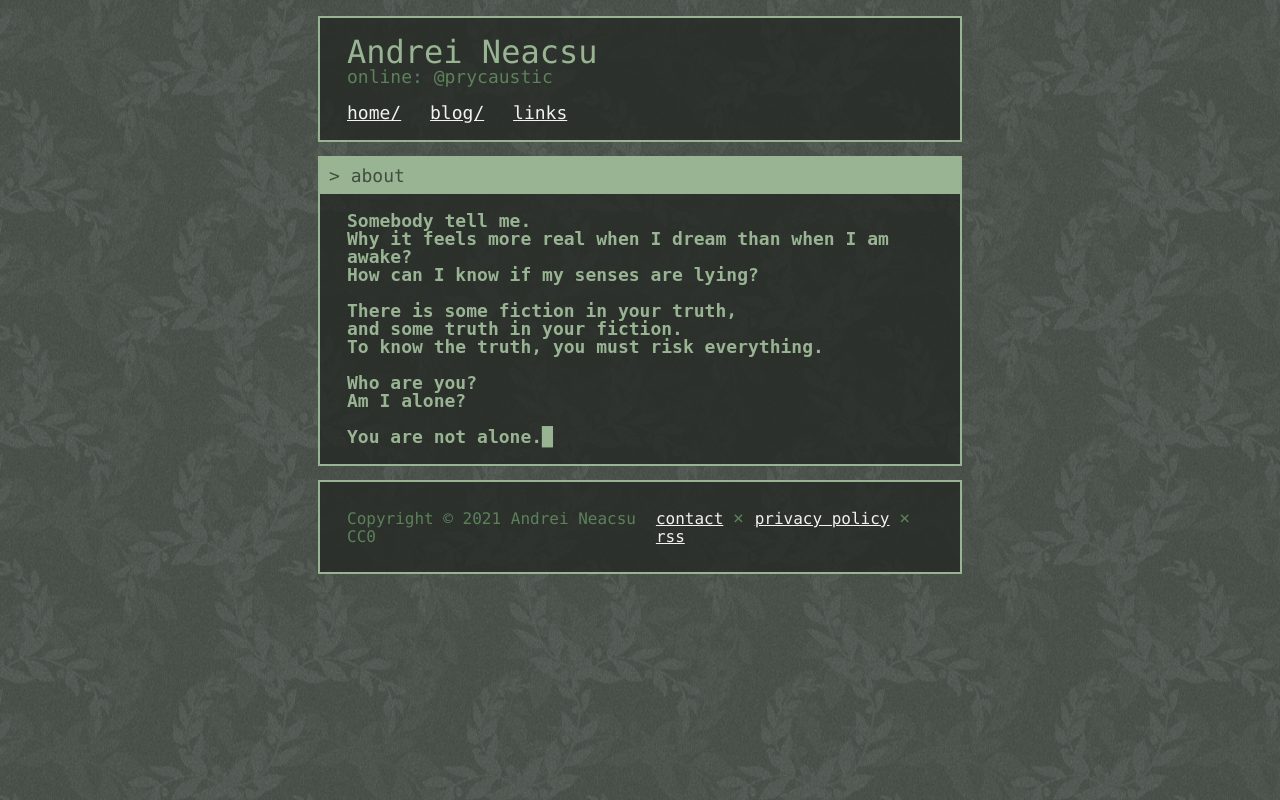
After one commit to errormine/aneacsu.com, a PHP site: page /about.php in a window 1280 px wide. The commit adds this page. Run offline with PHP 8.4, Linux system fonts and the light colour scheme; some web fonts are replaced.

Commit message:
complete makeover

```diff
--- /dev/null
+++ b/about.php
@@ -0,0 +1,26 @@
+<?php include("include/head.html")?>
+    <body>
+        <?php include("include/header.html")?>
+        <main>
+            <section id="websites">
+
+                <h2 class="title">about</h2>
+                <div class="content mono">
+                    <p>Somebody tell me.</p>
+                    <p>Why it feels more real when I dream than when I am awake?</p>
+                    <p>How can I know if my senses are lying?</p>
+                    <br>
+                    <p>There is some fiction in your truth,</p>
+                    <p>and some truth in your fiction.</p>
+                    <p>To know the truth, you must risk everything.</p>
+                    <br>
+                    <p>Who are you?</p>
+                    <p>Am I alone?</p>
+                    <br>
+                    <p>You are not alone.<span class="terminal">&#9608;</span></p>
+                </div>
+            </section>
+        </main>
+        <?php include($_SERVER['DOCUMENT_ROOT'] . "/include/footer.html") ?>
+    </body>
+</html>
--- a/index.php
+++ b/index.php
@@ -13,7 +13,6 @@
                 <div class="content">
                     <ul class="link-list">
                         <li><a href="https://github.com/prycaustic">github</a></li>
-                        <li><a href="https://www.youtube.com/channel/UCE6z-Hy7aQl-NyM2BKcw-jA">youtube</a></li>
                         <li><a href="https://www.goodreads.com/aneacsu">goodreads</a></li>
                         <li><a href="https://letterboxd.com/prycaustic/">letterboxd</a></li>
                         <li><a href="https://www.last.fm/user/prycaustic">last.fm</a></li>
--- a/style/style.css
+++ b/style/style.css
@@ -24,14 +24,25 @@
     font-family: 'Fira Code', 'Lucida Console', monospace;
 }
 
+::selection {
+    color: var(--accent2);
+    background-color: var(--accent);
+}
+
 body {
     width: 50%;
     margin: 0 auto;
     background: var(--main) url(../images/xv.png) fixed center;
+    overflow-y: scroll;
 }
 
 a {
     color: var(--accent2);
+}
+
+.mono {
+    font-family: monospace;
+    font-weight: bold;
 }
 
 /* HEADER */
@@ -79,7 +90,7 @@ main section .title {
 }
 
 main .word-list li {
-    margin-bottom: 1em;
+    padding: 0.5em 0;
     display: block;
 }
 
@@ -118,3 +129,14 @@ footer p {
     font-size: 16px;
     display: inline;
 }
+
+/* ABOUT PAGE ANIMATION */
+.terminal {
+    animation: blink 1s infinite step-end;
+}
+
+@keyframes blink {
+    from, to { opacity: 0; }
+
+    50% {opacity: 1;}
+}
```
